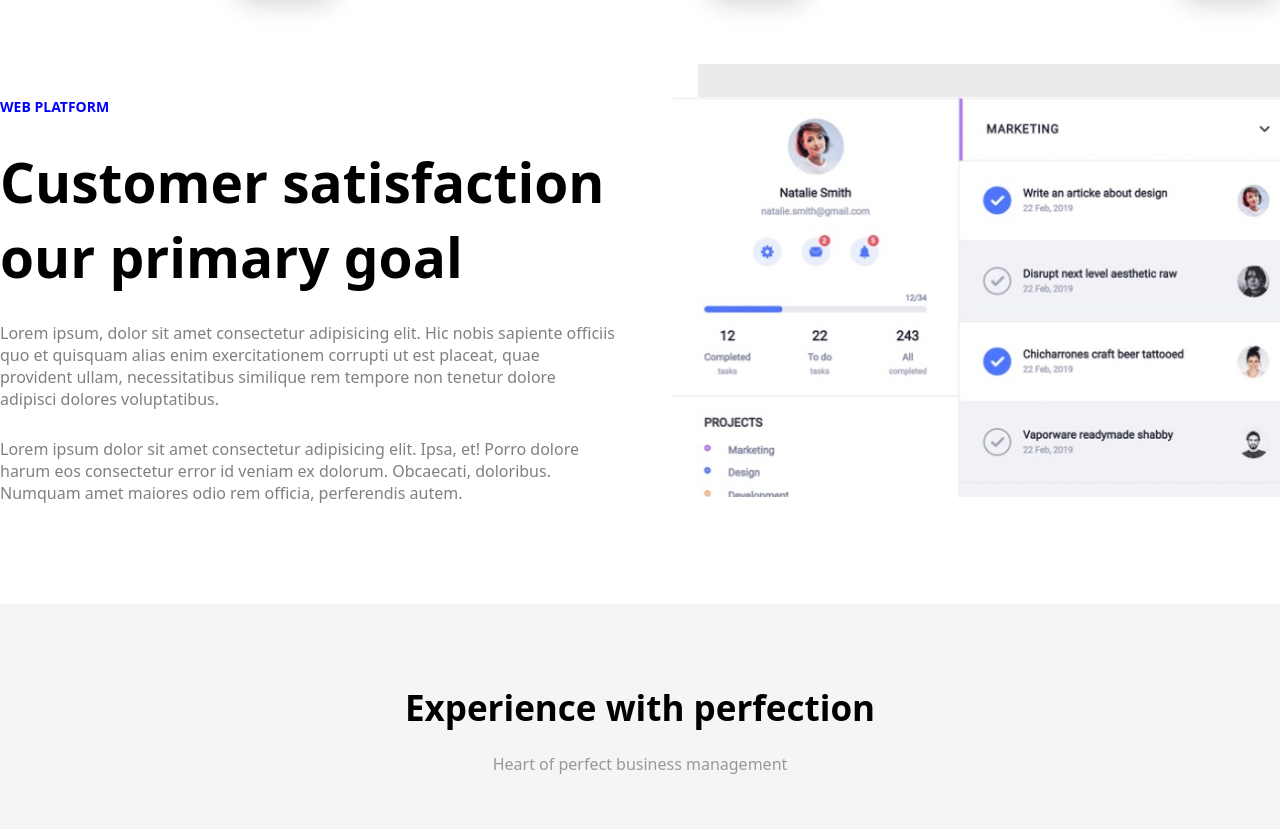
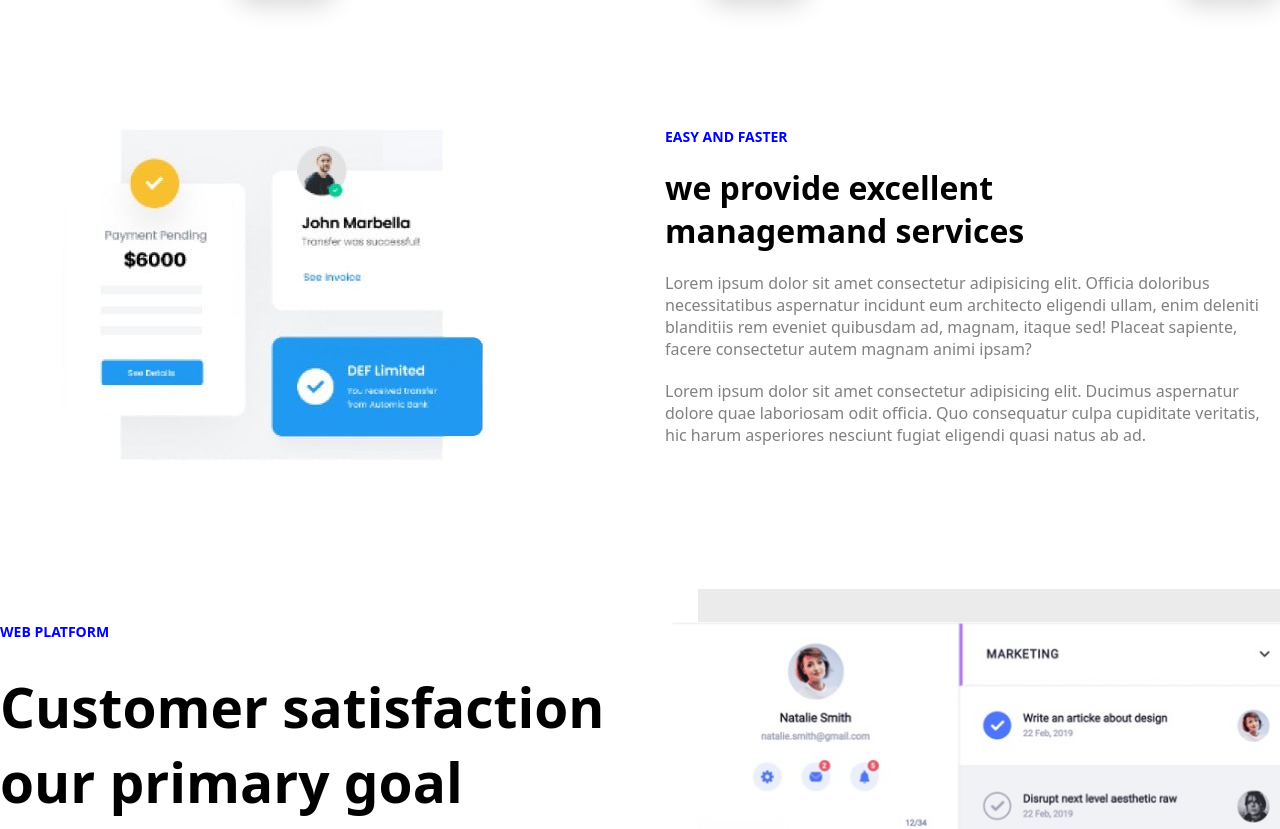
Before and after one commit to ZiyatovXusan1/lesson_9-homework, a plain HTML site: page index.html in a window 1280 px wide. Shown: the part 1455-2284 px from the top of the page. Drawn offline with Linux system fonts and the light colour scheme.

Commit message:
responsive

```diff
--- a/index.html
+++ b/index.html
@@ -118,6 +118,32 @@
                     <div></div>
                     <img src="images/icons8-clickup-48.svg" alt="">
                 </div>
+            </div>
+        </div>
+    </div>
+    <div class="section9">
+        <div class="last_cont container">
+            <div class="last-left">
+                <img src="images/photo_2025-06-24_16-40-21.jpg" alt="">
+            </div>
+            <div class="last-right">
+                <p class="web">
+                    EASY AND FASTER
+                </p>
+                <h1>
+                    we provide excellent<br> managemand
+                    services
+                </h1>
+                <p>
+                    Lorem ipsum dolor sit amet consectetur adipisicing elit. Officia doloribus necessitatibus aspernatur
+                    incidunt eum architecto eligendi ullam, enim deleniti blanditiis rem eveniet quibusdam ad, magnam,
+                    itaque sed! Placeat sapiente, facere consectetur autem magnam animi ipsam?
+                </p>
+                <p>
+                    Lorem ipsum dolor sit amet consectetur adipisicing elit. Ducimus aspernatur dolore quae laboriosam
+                    odit officia. Quo consequatur culpa cupiditate veritatis, hic harum asperiores nesciunt fugiat
+                    eligendi quasi natus ab ad.
+                </p>
             </div>
         </div>
     </div>
--- a/style.css
+++ b/style.css
@@ -527,3 +527,23 @@ main {
     align-items: center;
     gap: 50px;
 }
+.last_cont {
+    display: flex;
+    /* align-items: center; */
+    justify-content: space-between;
+    gap: 50px;
+    padding-bottom: 100px;
+}
+.last-left {
+    flex: 1;
+}
+.last-right {
+    flex: 1;
+    padding-top: 30px;
+    display: flex;
+    flex-direction: column;
+    gap: 20px;
+}
+.last-right p {
+    color: grey;
+}
```
Also changed, not shown: images/photo_2025-06-24_16-40-21.jpg (added).
